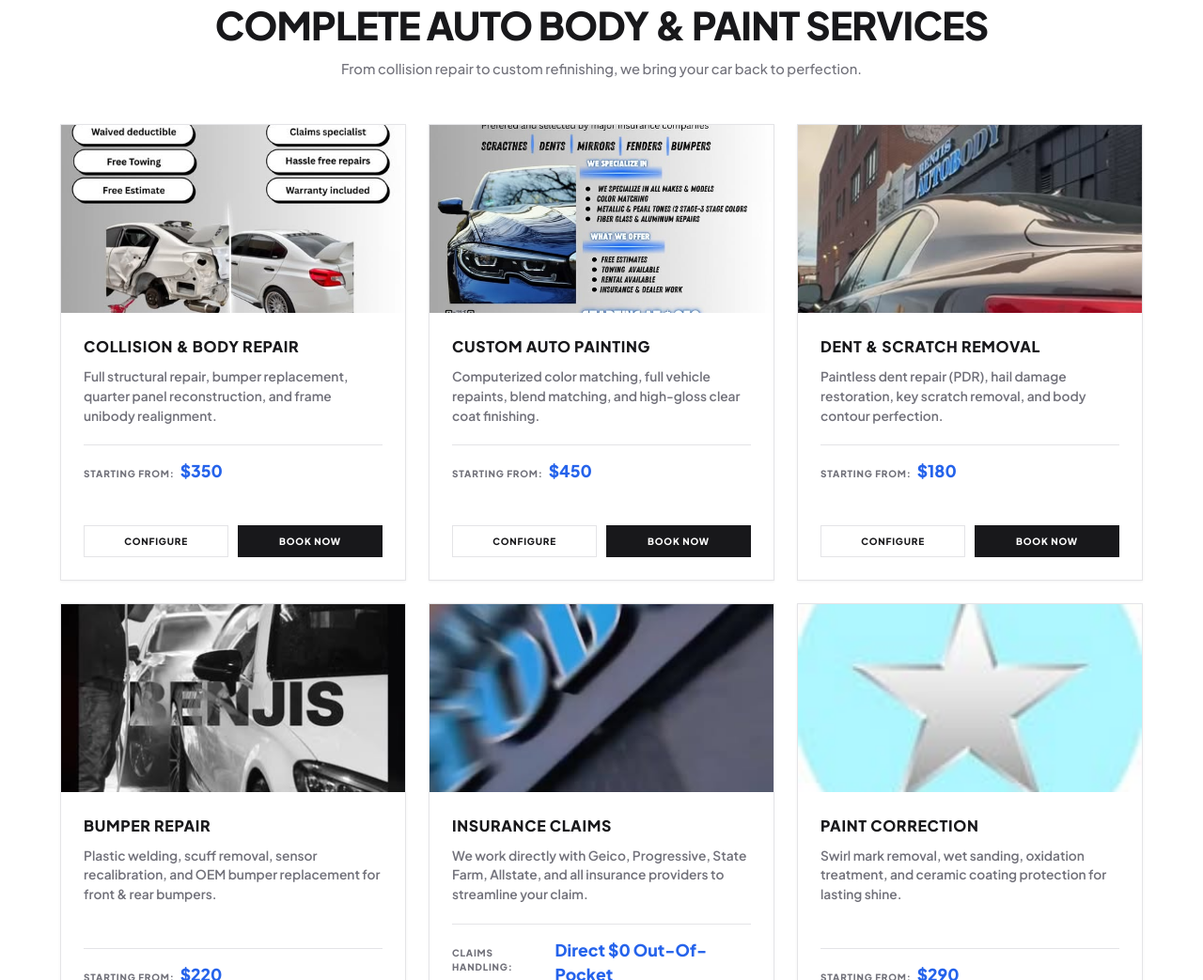
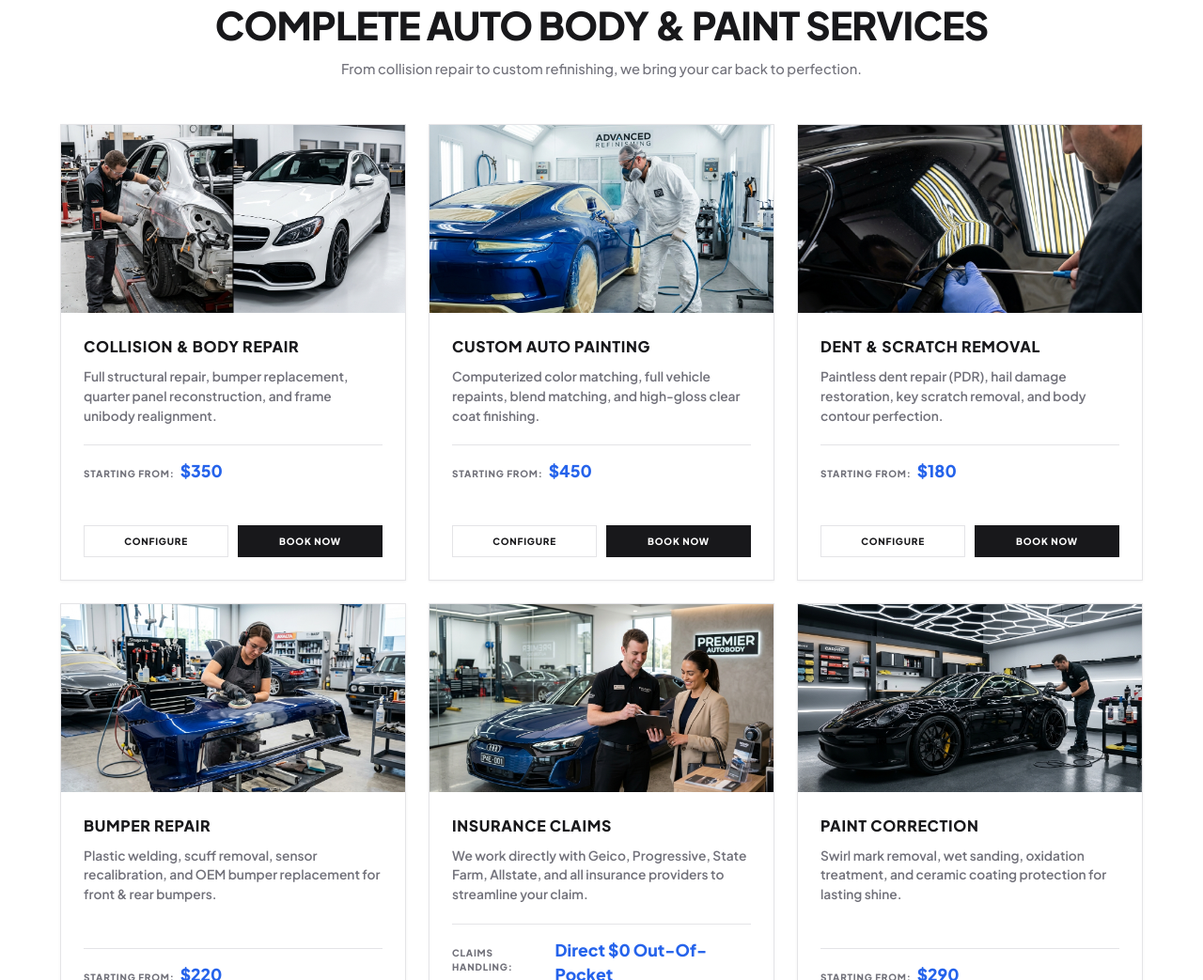
Before and after one commit to jayesh6060/-Benjis-Autobody, a website built with Vite: page index.html in a window 1280 px wide. Shown: the part 1567-2610 px from the top of the page at 94% size. Built offline with nearby package versions, Linux system fonts and the light colour scheme; files whose address does not match are found by name.

Commit message:
Update all service card images with high-resolution studio photos

```diff
--- a/index.html
+++ b/index.html
@@ -171,7 +171,7 @@
         <!-- Service Card 1 -->
         <div class="service-card" data-service="Collision & Body Repair">
           <div class="service-icon">
-            <img src="./images/instagram/ig_image_4.jpg" alt="Collision & Body Repair" style="width: 100%; height: 100%; object-fit: cover;" />
+            <img src="./images/service_collision_repair.jpg" alt="Collision & Body Repair" style="width: 100%; height: 100%; object-fit: cover;" />
           </div>
           <div class="service-card-body">
             <h3 class="service-card-title">Collision & Body Repair</h3>
@@ -190,7 +190,7 @@
         <!-- Service Card 2 -->
         <div class="service-card" data-service="Custom Auto Painting">
           <div class="service-icon">
-            <img src="./images/instagram/ig_image_3.jpg" alt="Custom Auto Painting" style="width: 100%; height: 100%; object-fit: cover;" />
+            <img src="./images/service_custom_painting.jpg" alt="Custom Auto Painting" style="width: 100%; height: 100%; object-fit: cover;" />
           </div>
           <div class="service-card-body">
             <h3 class="service-card-title">Custom Auto Painting</h3>
@@ -209,7 +209,7 @@
         <!-- Service Card 3 -->
         <div class="service-card" data-service="Dent & Scratch Removal">
           <div class="service-icon">
-            <img src="./images/instagram/ig_image_6.jpg" alt="Dent & Scratch Removal" style="width: 100%; height: 100%; object-fit: cover;" />
+            <img src="./images/service_dent_scratch.jpg" alt="Dent & Scratch Removal" style="width: 100%; height: 100%; object-fit: cover;" />
           </div>
           <div class="service-card-body">
             <h3 class="service-card-title">Dent & Scratch Removal</h3>
@@ -228,7 +228,7 @@
         <!-- Service Card 4 -->
         <div class="service-card" data-service="Bumper Repair & Replacement">
           <div class="service-icon">
-            <img src="./images/instagram/ig_image_8.jpg" alt="Bumper Repair" style="width: 100%; height: 100%; object-fit: cover;" />
+            <img src="./images/service_bumper_repair.jpg" alt="Bumper Repair" style="width: 100%; height: 100%; object-fit: cover;" />
           </div>
           <div class="service-card-body">
             <h3 class="service-card-title">Bumper Repair</h3>
@@ -247,7 +247,7 @@
         <!-- Service Card 5 -->
         <div class="service-card" data-service="Insurance Claims Assistance">
           <div class="service-icon">
-            <img src="./images/instagram/ig_image_10.jpg" alt="Insurance Claims" style="width: 100%; height: 100%; object-fit: cover;" />
+            <img src="./images/service_insurance_claims.jpg" alt="Insurance Claims" style="width: 100%; height: 100%; object-fit: cover;" />
           </div>
           <div class="service-card-body">
             <h3 class="service-card-title">Insurance Claims</h3>
@@ -266,7 +266,7 @@
         <!-- Service Card 6 -->
         <div class="service-card" data-service="Paint Correction & Detailing">
           <div class="service-icon">
-            <img src="./images/instagram/ig_image_5.jpg" alt="Paint Correction" style="width: 100%; height: 100%; object-fit: cover;" />
+            <img src="./images/service_paint_correction.jpg" alt="Paint Correction" style="width: 100%; height: 100%; object-fit: cover;" />
           </div>
           <div class="service-card-body">
             <h3 class="service-card-title">Paint Correction</h3>
```
Also changed, not shown: public/images/service_bumper_repair.jpg (added), public/images/service_collision_repair.jpg (added), public/images/service_custom_painting.jpg (added), public/images/service_dent_scratch.jpg (added), public/images/service_insurance_claims.jpg (added), public/images/service_paint_correction.jpg (added).
